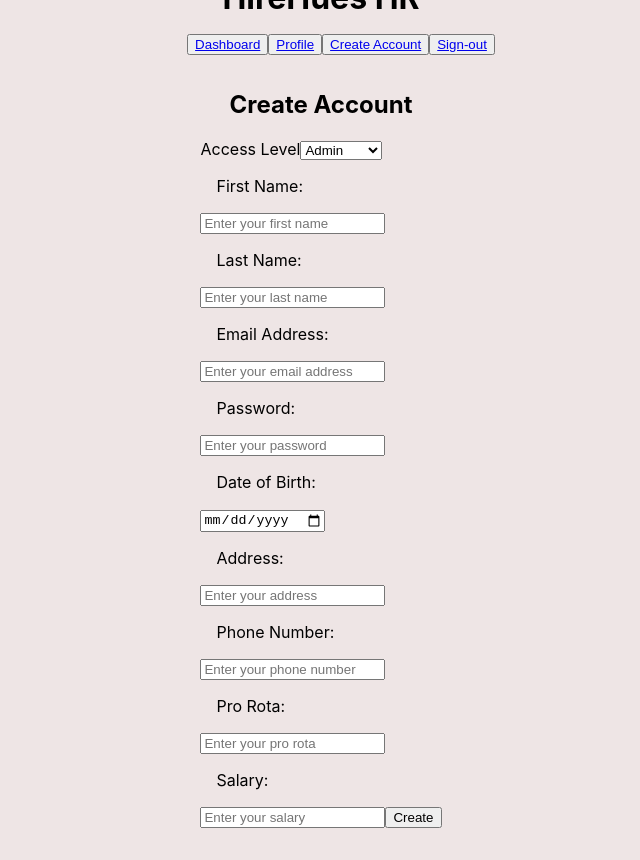
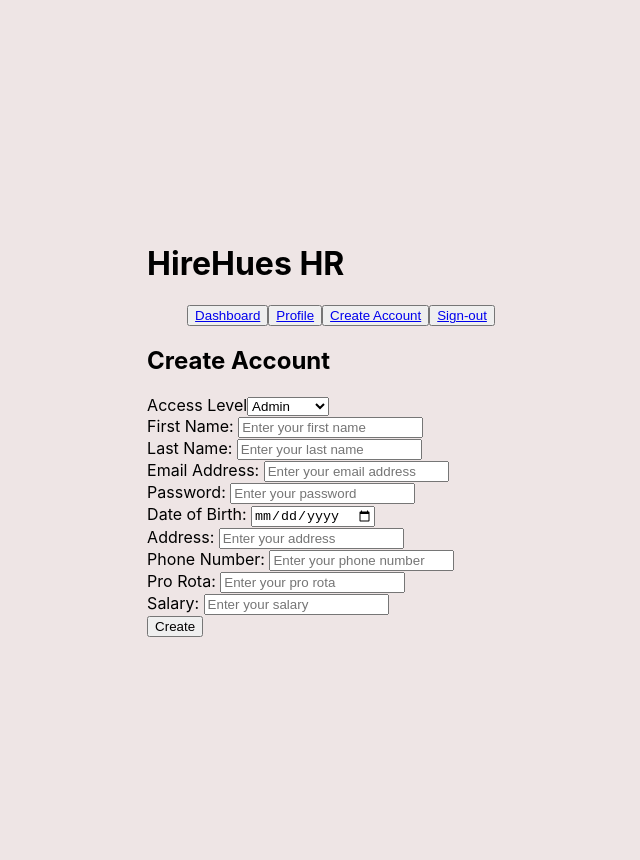
Before and after one commit to remily23/capstone_hr_management_system, a React (Create React App) app in the folder Capstone Project/capstonclient/: page /newaccount in a window 1280 px wide. Shown: the whole page, without its empty margins (319-959 px from the left). Before the commit the page ends 828 px from the top, so only its background shows below. Built offline with nearby package versions, Linux system fonts and the light colour scheme; no server answers.

Commit message:
initial grid setup for fields

```diff
--- a/Capstone Project/capstonclient/src/App.css
+++ b/Capstone Project/capstonclient/src/App.css
@@ -15,7 +15,44 @@
   flex-wrap: wrap;
 }
 
-.create-account {
+.update-form-container {
+  max-width: 600px;
+  margin: auto;
+  padding: 20px;
+  border: 1px solid #ccc;
+  border-radius: 8px;
+  box-shadow: 0 0 10px rgba(0, 0, 0, 0.1);
+  background-color: #fff;
+  text-align: left; /* Align the form to the left */
+}
+
+.form-container {
+  display: grid;
+  grid-template-columns: 1fr 1fr;
+  gap: 10px;
+}
+.form-container label {
+  font-size: 16px;
+  margin-bottom: 5px;
+}
+.form-container input {
+  width: 100%;
+  padding: 8px;
+  box-sizing: border-box;
+  border: 1px solid #ccc;
+  border-radius: 4px;
+}
+.create-button {
+  margin-top: 10px;
+  padding: 10px 20px;
+  background-color: #1976D2;
+  color: #fff;
+  border: none;
+  border-radius: 4px;
+  cursor: pointer;
+  font-size: 16px;
+
+/* .create-account {
   justify-content: center;
   display: flex;
   align-items: center;
@@ -27,10 +64,16 @@
   flex-direction: row;
   align-items: flex-start;
   margin-bottom: 5px;
-  margin-right: 10px;
+  margin-right: 50px;
   margin: 1em;
 }
 
+.create-account p {
+  justify-content: center;
+  display: flex;
+  align-items: center;
+  /* flex-direction: column; */
+} */
 
 h1{
   text-align: center;
@@ -44,5 +87,5 @@
   justify-content: center;
   align-items: center;
   height: 100vh;
-  margin: 0;
+  margin: 30px;
 }
--- a/Capstone Project/capstonclient/src/Components/CreateAccountForm.js
+++ b/Capstone Project/capstonclient/src/Components/CreateAccountForm.js
@@ -50,38 +50,36 @@
     }
     return (
         <>
-
         <section className="create-account">
             <h2>Create Account</h2>
                 <form onSubmit={handleFormSubmit}>
-                        Access Level
+                        <section>Access Level
                             <select id="dropdown">
                                 <option>Admin</option>
                                 <option>Employee</option>
-                            </select>
+                            </select></section>
 
-                            <label>First Name: </label><input type="text" onChange={handleChange} name="firstName" placeholder="Enter your first name" value={stateEmployee.firstName} />
+                            <section><label>First Name: </label><input type="text" onChange={handleChange} name="firstName" placeholder="Enter your first name" value={stateEmployee.firstName} /></section>
 
-                            <label>Last Name: </label><input type="text" onChange={handleChange} name="lastName" placeholder="Enter your last name" value={stateEmployee.lastName} />
+                            <section><label>Last Name: </label><input type="text" onChange={handleChange} name="lastName" placeholder="Enter your last name" value={stateEmployee.lastName} /></section>
 
-                            <label>Email Address: </label><input type="email" onChange={handleChange} name="email" placeholder="Enter your email address" value={stateEmployee.email} />
+                            <section><label>Email Address: </label><input type="email" onChange={handleChange} name="email" placeholder="Enter your email address" value={stateEmployee.email} /></section>
 
-                            <label>Password: </label><input type="password" onChange={handleChange} name="password" placeholder="Enter your password" value={stateEmployee.password} />
+                            <section><label>Password: </label><input type="password" onChange={handleChange} name="password" placeholder="Enter your password" value={stateEmployee.password} /></section>
 
-                            <label>Date of Birth: </label><input type="date" onChange={handleChange} name="dateOfBirth" placeholder="Enter your date of birth" value={stateEmployee.dateOfBirth} />
+                            <section><label>Date of Birth: </label><input type="date" onChange={handleChange} name="dateOfBirth" placeholder="Enter your date of birth" value={stateEmployee.dateOfBirth} /></section>
 
-                            <label>Address: </label><input type="text" onChange={handleChange} name="address" placeholder="Enter your address" value={stateEmployee.address} />
+                            <section><label>Address: </label><input type="text" onChange={handleChange} name="address" placeholder="Enter your address" value={stateEmployee.address} /></section>
 
-                            <label>Phone Number: </label><input type="tel" onChange={handleChange} name="phoneNumber" placeholder="Enter your phone number" value={stateEmployee.phoneNumber} />
+                            <section><label>Phone Number: </label><input type="tel" onChange={handleChange} name="phoneNumber" placeholder="Enter your phone number" value={stateEmployee.phoneNumber} /></section>
 
-                            <label>Pro Rota: </label><input type="text" onChange={handleChange} name="proRota" placeholder="Enter your pro rota" value={stateEmployee.proRota} />
+                            <section><label>Pro Rota: </label><input type="text" onChange={handleChange} name="proRota" placeholder="Enter your pro rota" value={stateEmployee.proRota} /></section>
 
-                           <label>Salary: </label><input type="text" onChange={handleChange} name="salary" placeholder="Enter your salary" value={stateEmployee.salary} />
+                            <section><label>Salary: </label><input type="text" onChange={handleChange} name="salary" placeholder="Enter your salary" value={stateEmployee.salary} /></section>
 
-                            <input type="submit" value="Create" />
+                            <section><input type="submit" value="Create" /></section>
                 </form>
                 </section>
-
         </>
     );
 }
```
